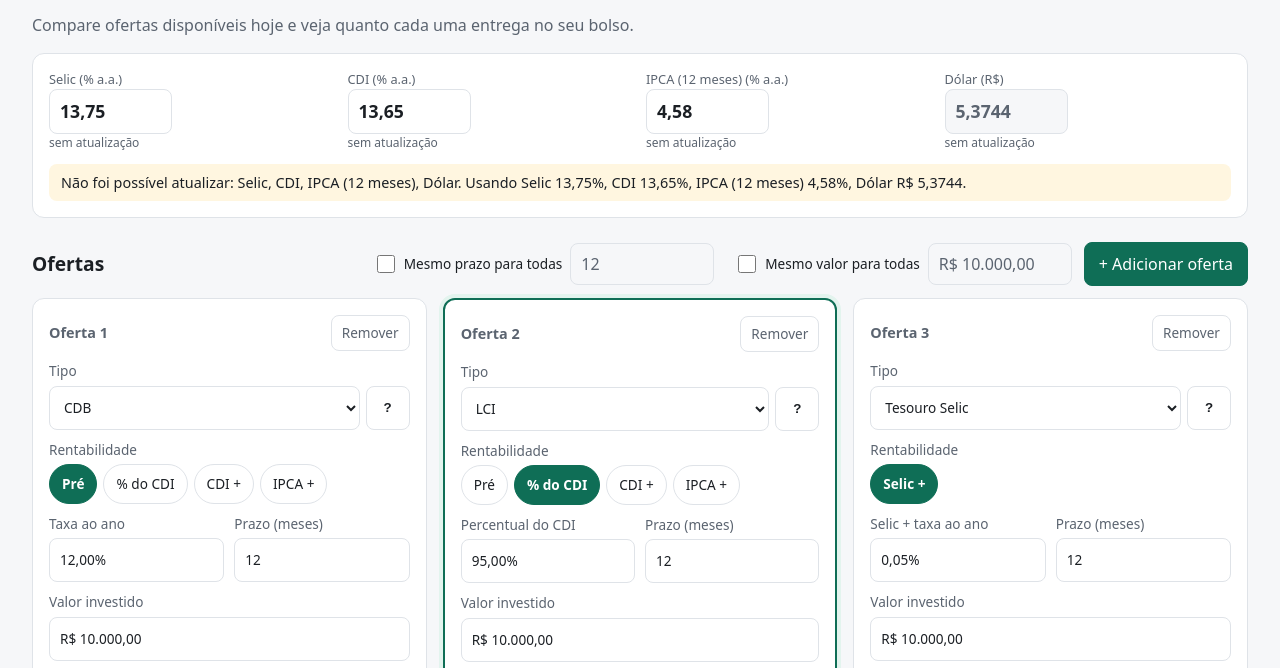
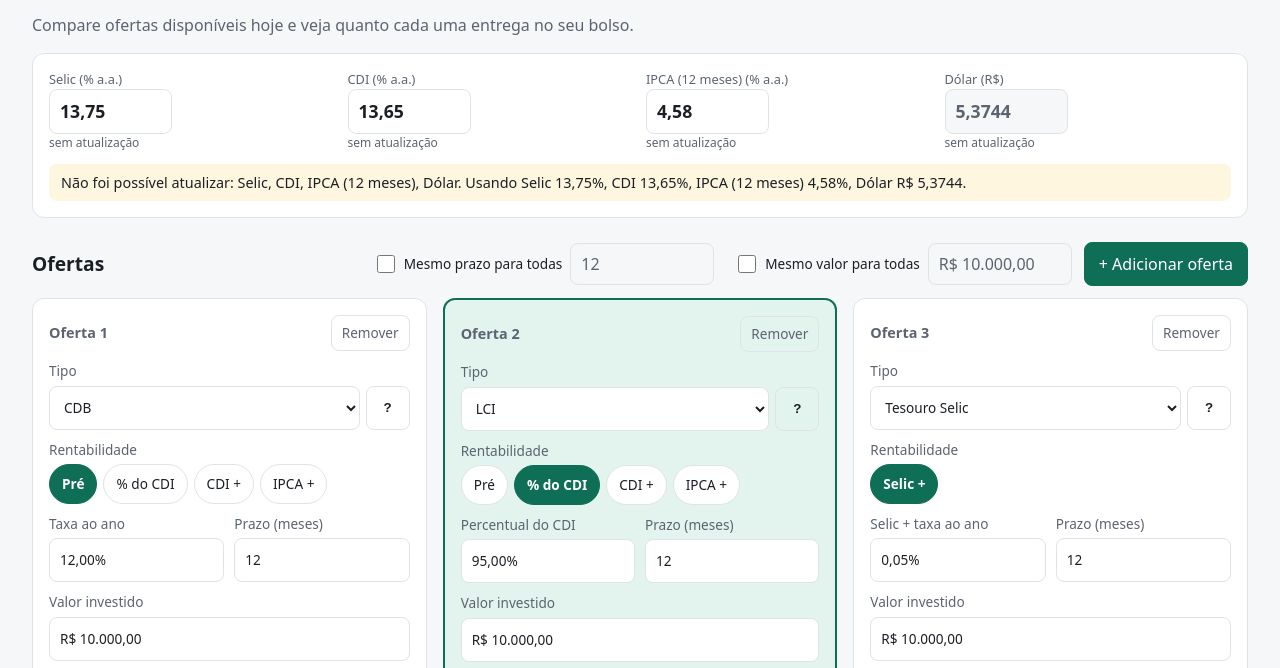
Before and after one commit to anderalves00/CalculadoraInvestimentos, a website with bundled scripts: page index.html in a window 1280 px wide. Shown: the part 71-739 px from the top of the page. Built offline with nearby package versions, Linux system fonts and the light colour scheme; no server answers.

Commit message:
feat: card vencedor com fundo verde claro
Co-Authored-By: Claude Opus 5.5 <noreply@anthropic.com>

```diff
--- a/css/estilo.css
+++ b/css/estilo.css
@@ -74,7 +74,7 @@ h2 { margin: 0; font-size: 1.2rem; }
 .colunas { display: grid; grid-template-columns: 1fr; gap: 16px; }
 
 .coluna { display: flex; flex-direction: column; gap: 10px; }
-.coluna.vencedora { border: 2px solid var(--destaque); box-shadow: 0 0 0 4px var(--destaque-fundo); }
+.coluna.vencedora { border: 2px solid var(--destaque); background: var(--destaque-fundo); }
 .cabeca { display: flex; justify-content: space-between; align-items: center; }
 .cabeca strong { font-size: .9rem; color: var(--texto-suave); }
 
```
